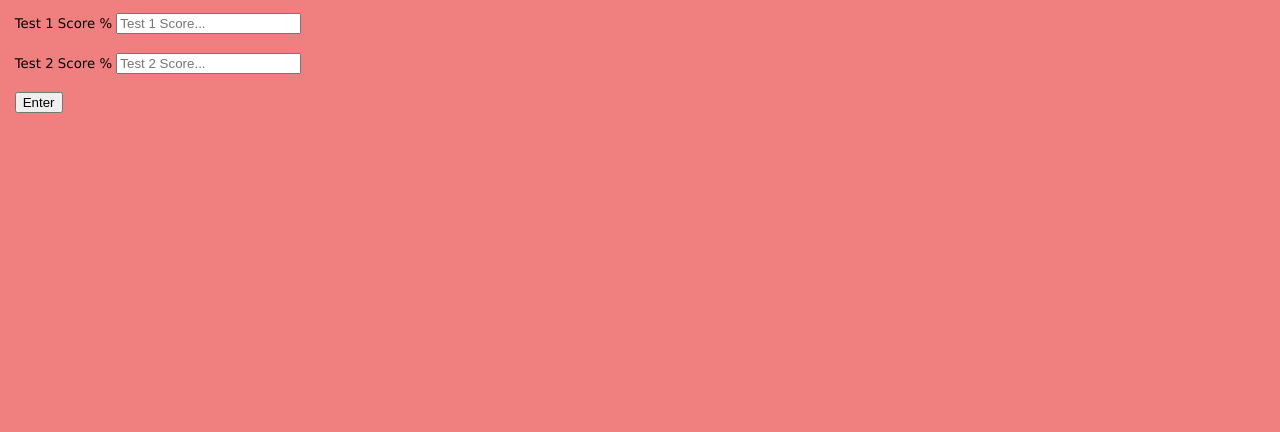
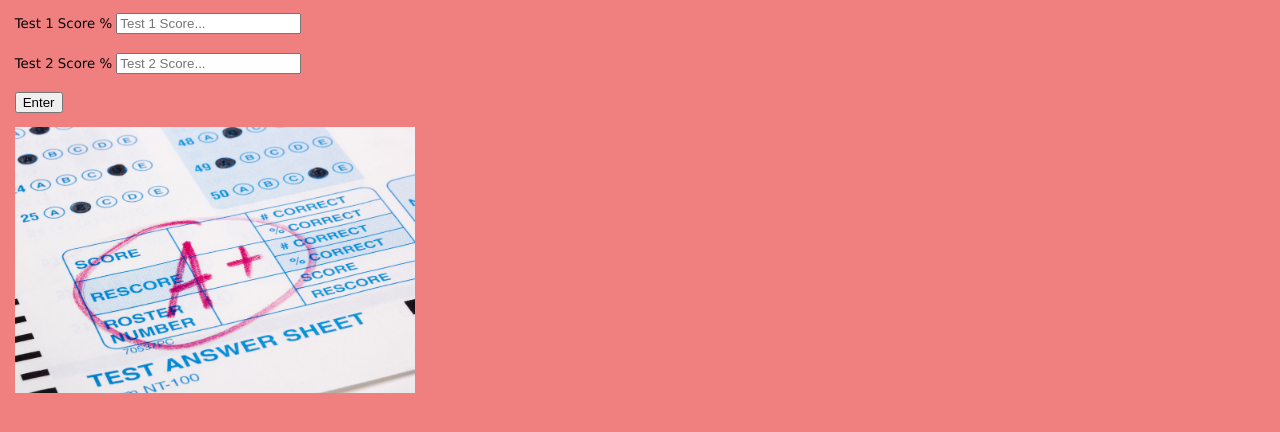
Before and after one commit to ICS20-Programming-ZoiaB/Assign-02-HTML-Calculations, a plain HTML site: page index.html in a window 1280 px wide. Shown: the part 96-528 px from the top of the page. Drawn offline with Linux system fonts and the light colour scheme.

Commit message:
made image work

```diff
--- a/index.html
+++ b/index.html
@@ -26,9 +26,6 @@
     <!-- Link to JavaScript -->
     <script src="./js/script.js"></script>
 
-    <!-- Image -->
-
-
     <!-- Main writing -->
     <h1>Calculate Your Average, with JavaScript</h1>
     <p>
@@ -38,13 +35,15 @@
       <form action="javascript:calculate()">
         <label for="test1">Test 1 Score %</label>
         <input type="number" id="test1" placeholder="Test 1 Score..."><br><br>
-
         <label for="test2">Test 2 Score %</label>
         <input type="number" id="test2" placeholder="Test 2 Score..."><br><br>
         <input type="submit" value="Enter">
       </form>
     </p>
 
+        <!-- Image -->
+    <img src = "./images/testscore.jpg" width="400" length="400">
+
     <!-- Create a space where the user information will be displayed -->
     <div id="average">
     </div>
```
